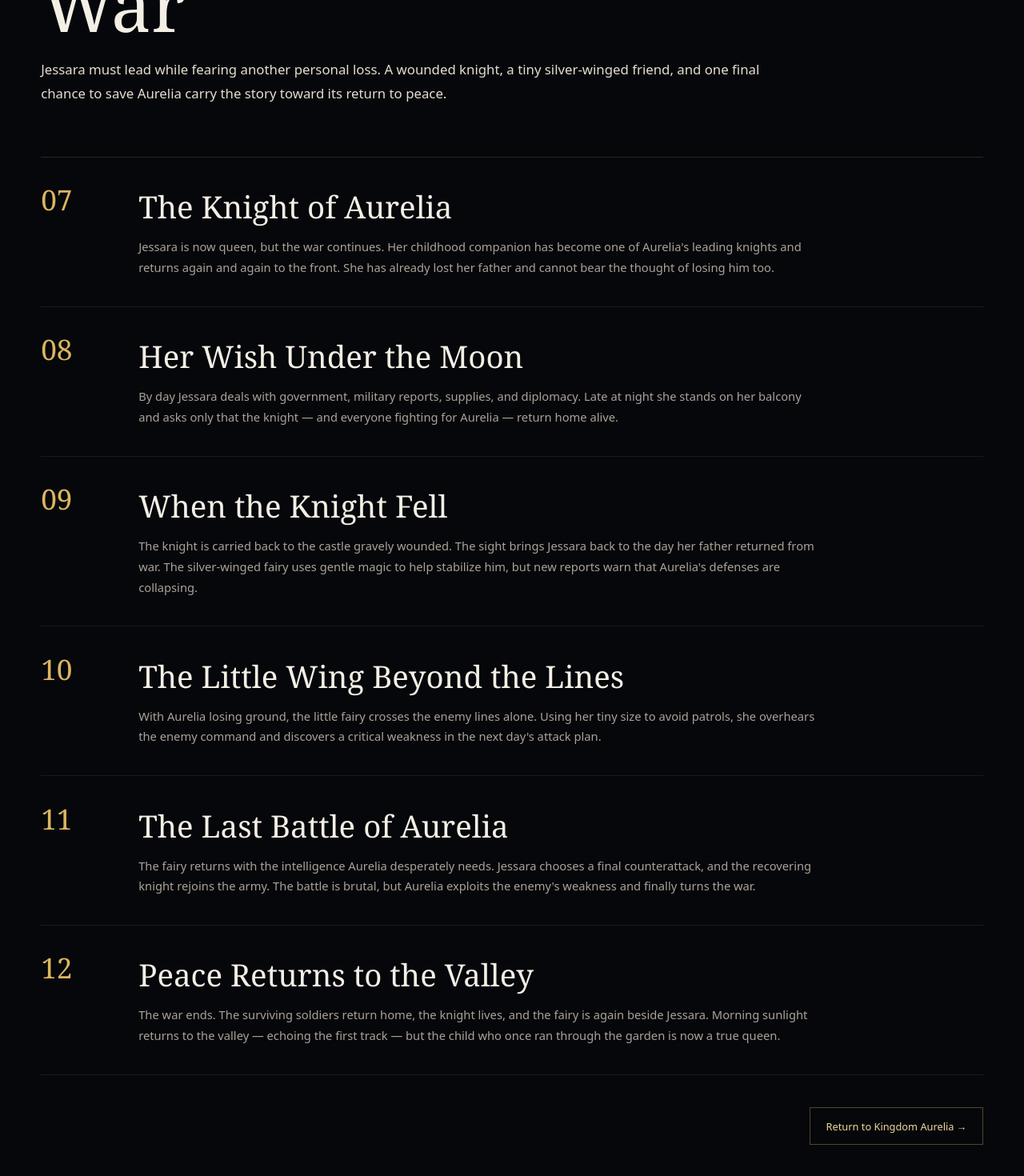
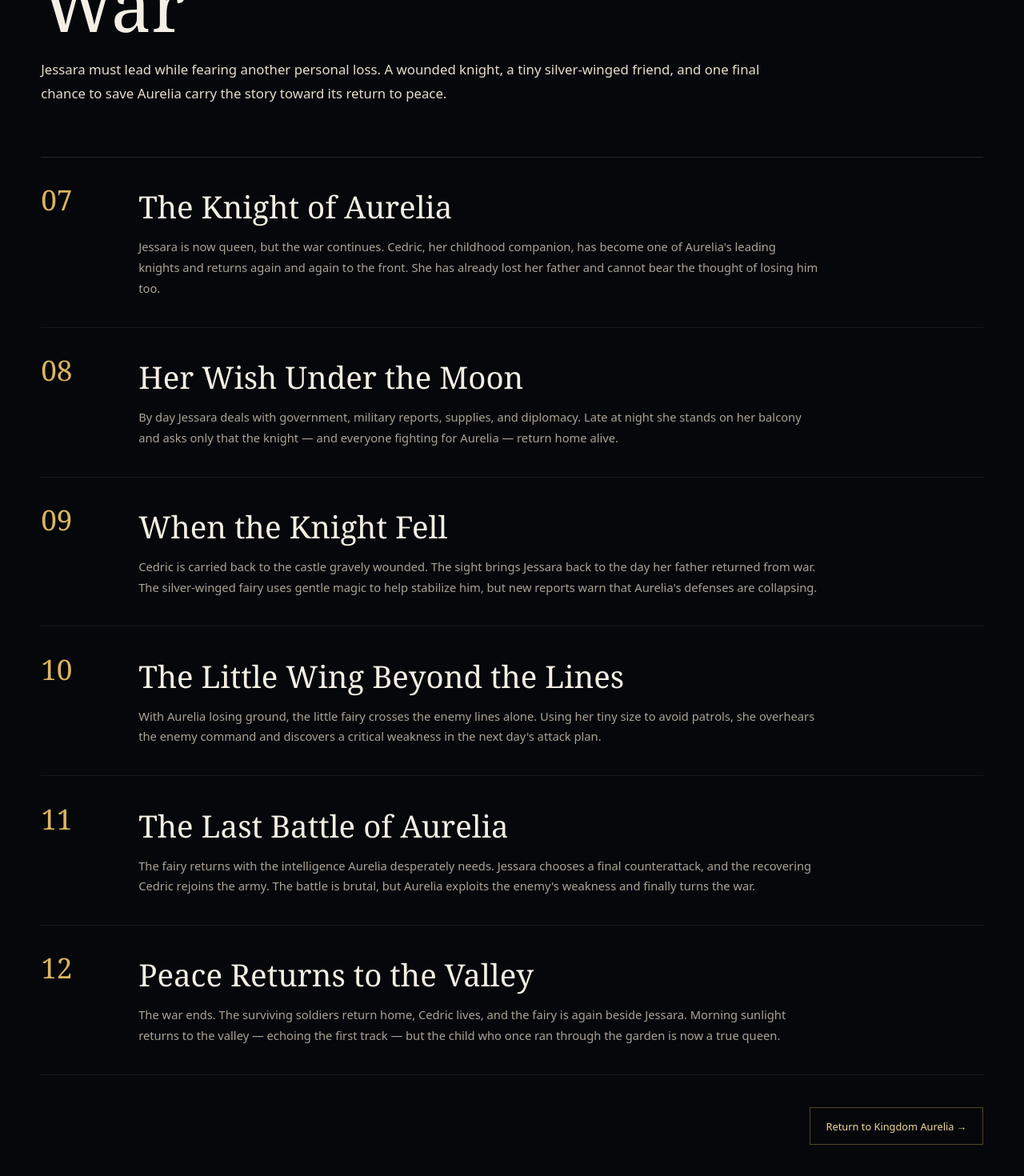
Before and after one commit to JackJackStudio/music-atelier-rowan, a Next.js app: page /aurelia/episode-2 in a window 1280 px wide. Shown: the part 446-1916 px from the top of the page at 80% size. Built offline with nearby package versions, Linux system fonts and the light colour scheme.

Commit message:
Use Cedric throughout Aurelia Episode II

```diff
--- a/src/app/aurelia/episode-2/page.tsx
+++ b/src/app/aurelia/episode-2/page.tsx
@@ -2,12 +2,12 @@ import Link from "next/link";
 import AureliaNav from "../AureliaNav";
 
 const tracks = [
-  ["07", "The Knight of Aurelia", "Jessara is now queen, but the war continues. Her childhood companion has become one of Aurelia's leading knights and returns again and again to the front. She has already lost her father and cannot bear the thought of losing him too."],
+  ["07", "The Knight of Aurelia", "Jessara is now queen, but the war continues. Cedric, her childhood companion, has become one of Aurelia's leading knights and returns again and again to the front. She has already lost her father and cannot bear the thought of losing him too."],
   ["08", "Her Wish Under the Moon", "By day Jessara deals with government, military reports, supplies, and diplomacy. Late at night she stands on her balcony and asks only that the knight — and everyone fighting for Aurelia — return home alive."],
-  ["09", "When the Knight Fell", "The knight is carried back to the castle gravely wounded. The sight brings Jessara back to the day her father returned from war. The silver-winged fairy uses gentle magic to help stabilize him, but new reports warn that Aurelia's defenses are collapsing."],
+  ["09", "When the Knight Fell", "Cedric is carried back to the castle gravely wounded. The sight brings Jessara back to the day her father returned from war. The silver-winged fairy uses gentle magic to help stabilize him, but new reports warn that Aurelia's defenses are collapsing."],
   ["10", "The Little Wing Beyond the Lines", "With Aurelia losing ground, the little fairy crosses the enemy lines alone. Using her tiny size to avoid patrols, she overhears the enemy command and discovers a critical weakness in the next day's attack plan."],
-  ["11", "The Last Battle of Aurelia", "The fairy returns with the intelligence Aurelia desperately needs. Jessara chooses a final counterattack, and the recovering knight rejoins the army. The battle is brutal, but Aurelia exploits the enemy's weakness and finally turns the war."],
-  ["12", "Peace Returns to the Valley", "The war ends. The surviving soldiers return home, the knight lives, and the fairy is again beside Jessara. Morning sunlight returns to the valley — echoing the first track — but the child who once ran through the garden is now a true queen."],
+  ["11", "The Last Battle of Aurelia", "The fairy returns with the intelligence Aurelia desperately needs. Jessara chooses a final counterattack, and the recovering Cedric rejoins the army. The battle is brutal, but Aurelia exploits the enemy's weakness and finally turns the war."],
+  ["12", "Peace Returns to the Valley", "The war ends. The surviving soldiers return home, Cedric lives, and the fairy is again beside Jessara. Morning sunlight returns to the valley — echoing the first track — but the child who once ran through the garden is now a true queen."],
 ];
 
 export default function EpisodeTwoPage() {
```
